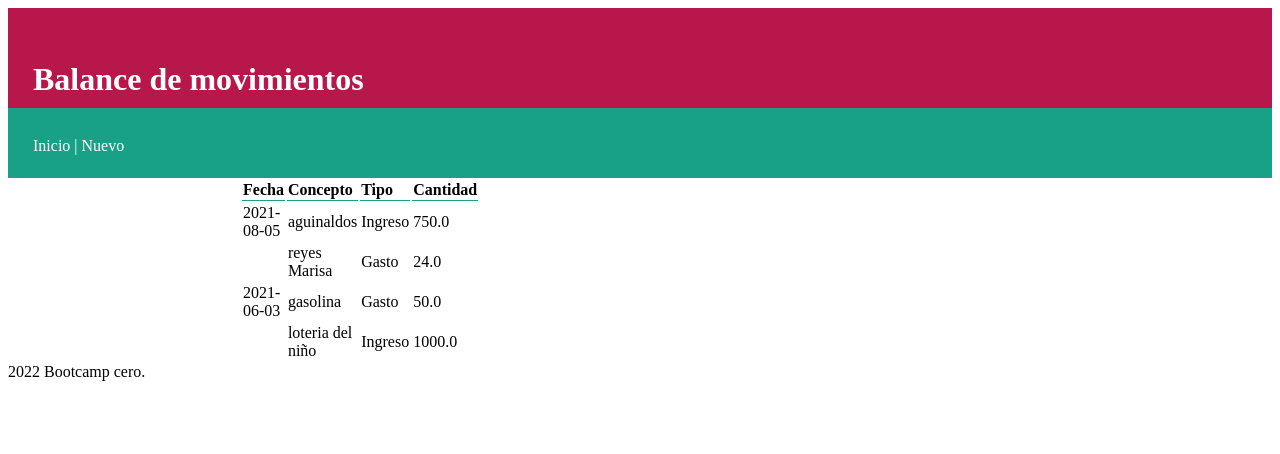
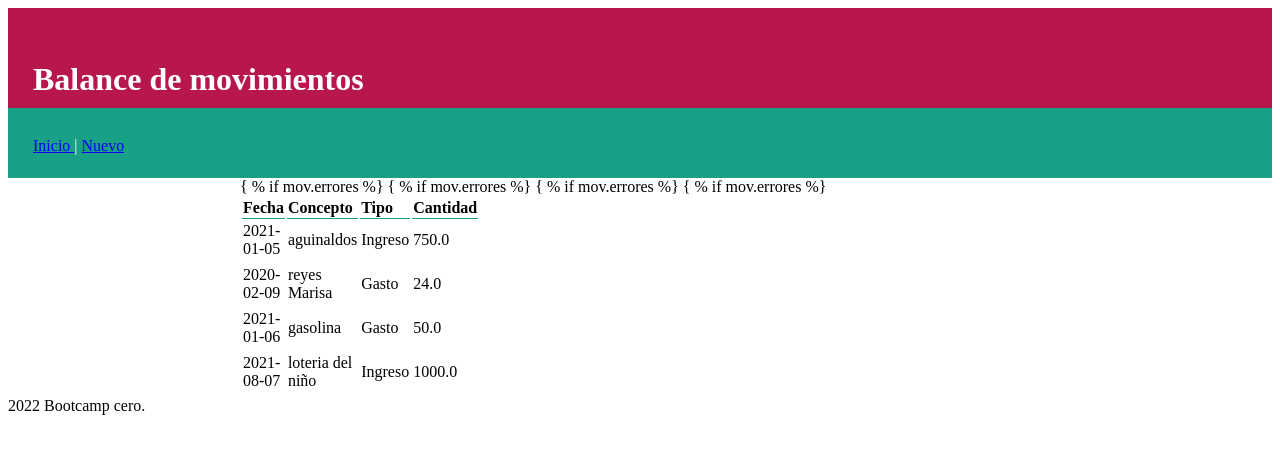
Before and after one commit to robertaKC89/hello-flask, a Flask app: page / in a window 1280 px wide. Shown: the top 454 px of the page. Run offline with Flask 2, Linux system fonts and the light colour scheme.

Commit message:
feat: casi lista API. falta arreglar apariencia web y preguntar sobre ultimos pasos

```diff
--- a/balance/data/movimientos.csv
+++ b/balance/data/movimientos.csv
@@ -1,5 +1,5 @@
 fecha,concepto,tipo,cantidad
-2021-08-05,aguinaldos,I,750.0
-05/01/2021,reyes Marisa,G,24.0
-2021-06-03,gasolina,G,50.0
-05/09/2021,loteria del niño,I,1000.0
+2021-01-05,aguinaldos,I,750.0
+2020-02-09,reyes Marisa,G,24.0
+2021-01-06,gasolina,G,50.0
+2021-08-07,loteria del niño,I,1000.0
--- a/balance/models.py
+++ b/balance/models.py
@@ -13,11 +13,12 @@ from . import FICHERO
 # creo class de tipo movimiento
 class Movimiento:
     def __init__(self, fecha, concepto, tipo, cantidad):
-        self.errores = []   # me guardaré los errores en una lista de errores vacío de inicio
-        try:    # convierto fecha str en objeto fecha con iso format
-            self.fecha = date.fromisoformat (fecha)
-        except ValueError:
-            self.errores.append ('fecha no válida, revisa por favor')
+        self.errores = []   # me guardaré los errores en una lista de errores vacía de inicio
+        try:
+            self.fecha = date.fromisoformat (fecha) # me convierte la fecha en objeto iso format
+        except ValueError:  # si falla me guardo el error
+            self.fecha = None
+            self.errores.append ("formato fecha no válida")
 
         self.concepto = concepto
         self.tipo = tipo
--- a/balance/static/css/styles.css
+++ b/balance/static/css/styles.css
@@ -34,6 +34,12 @@ table.paper {
     text-align: left;
 }
 
+table.paper .error {
+    font-size: small;
+    padding-left: 20px;
+    color: crimson;
+}
+
 .pie-de-pagina{
     margin-top: 40px;
     padding: 20px;
--- /dev/null
+++ b/balance/templates/base.html
@@ -0,0 +1,24 @@
+<!DOCTYPE html>
+<html lang="en">
+<head>
+    <meta charset="UTF-8">
+    <meta http-equiv="X-UA-Compatible" content="IE=edge">
+    <meta name="viewport" content="width=device-width, initial-scale=1.0">
+    <title>Balance App</title>
+    <link rel="stylesheet" href="static/css/flat-remix.css">
+    <link rel="stylesheet" href="static/css/styles.css">
+</head>
+<body>
+    <header>
+        <h1>Balance de movimientos</h1>
+    </header>
+    <nav>
+        <a href="/">Inicio </a>   | <a href="/nuevo">Nuevo</a>
+    </nav>
+    <main>
+        {% block contenido %}
+        {% endblock %}
+    </main>
+<footer class="pie_de_pagina">2022 Bootcamp cero.</footer>
+</body>
+</html>
--- a/balance/templates/inicio.html
+++ b/balance/templates/inicio.html
@@ -1,21 +1,6 @@
-<!DOCTYPE html>
-<html lang="en">
-<head>
-    <meta charset="UTF-8">
-    <meta http-equiv="X-UA-Compatible" content="IE=edge">
-    <meta name="viewport" content="width=device-width, initial-scale=1.0">
-    <title>Balance App</title>
-    <link rel="stylesheet" href="static/css/flat-remix.css">
-    <link rel="stylesheet" href="static/css/styles.css">
-</head>
-<body>
-    <header>
-        <h1>Balance de movimientos</h1>
-    </header>
-    <nav>
-        Inicio | Nuevo
-    </nav>
-    <main>
+{% extends "base.html" %}
+
+{% block contenido %}
     <table class="paper">
         <tr>
             <th class="titulo-tabla">Fecha</th>
@@ -23,10 +8,16 @@
             <th class="titulo-tabla">Tipo</th>
             <th class="titulo-tabla">Cantidad</th>
         </tr>
-            {% if movs%}
+        {% if movs %}
         {% for mov in movs %}
         <tr>
-                    <td>{{ mov.fecha }}</td>
+            <td>
+                {% if mov.fecha %}
+                {{ mov.fecha }}
+                {% else %}
+                ---
+                {% endif%}
+            </td>
             <td>{{ mov.concepto }}</td>
             <td>
                 {% if mov.tipo == 'I' %}
@@ -37,14 +28,19 @@
             </td>
             <td class="numero">{{ mov.cantidad }}</td>
         </tr>
+        { % if mov.errores %}
+        <tr>
+            <td colspan="4" class="error">
+                {% for error in mov.errores %}
+                {{ error }}.
+                {% endfor %}
+            </td>
+        </tr>
         {% endfor %}
         {% else %}
         <tr>
-                <td colspan = '4' class="lista-vacia"> No hay movimientos que mostrar</td>
+            <td colspan='4' class="lista-vacia"> No hay movimientos que mostrar</td>
         </tr>
         {% endif %}
     </table>
-    </main>
-<footer class="pie_de_pagina">2022 Bootcamp cero.</footer>
-</body>
-</html>
+{% endblock %}
--- a/balance/views.py
+++ b/balance/views.py
@@ -18,7 +18,7 @@ def home():
 
 @app .route ('/nuevo')
 def nuevo ():
-    return 'creación de movimiento'
+    return render_template ('nuevo.html')   #mantengo solo estructura base de la web sin contenido de main
 
 @app .route ('/modificar')
 def actualizar():
```
Also changed, not shown: balance/templates/nuevo.html (added, +7 -0 lines). Lines whose indentation alone changed are shown as unchanged.
